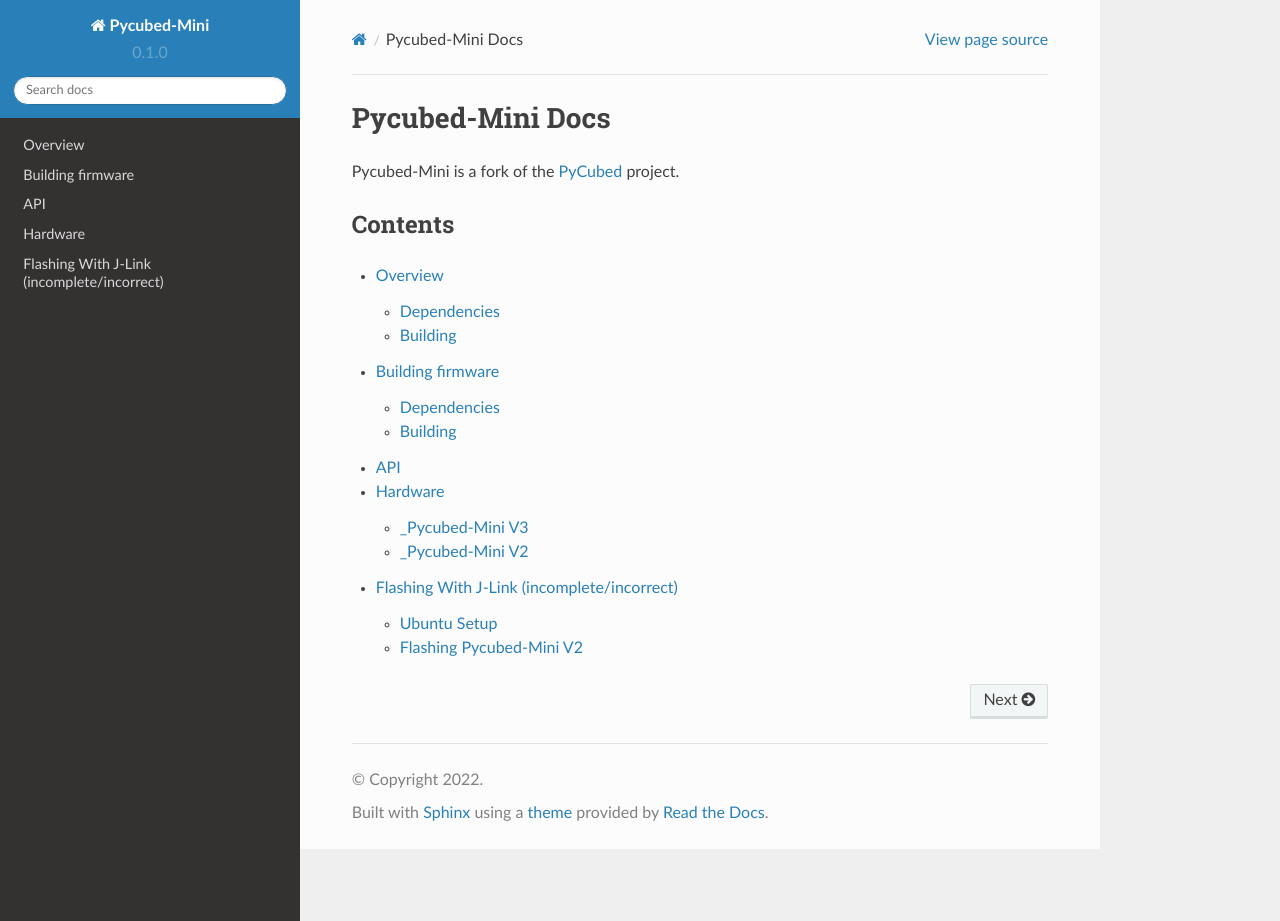
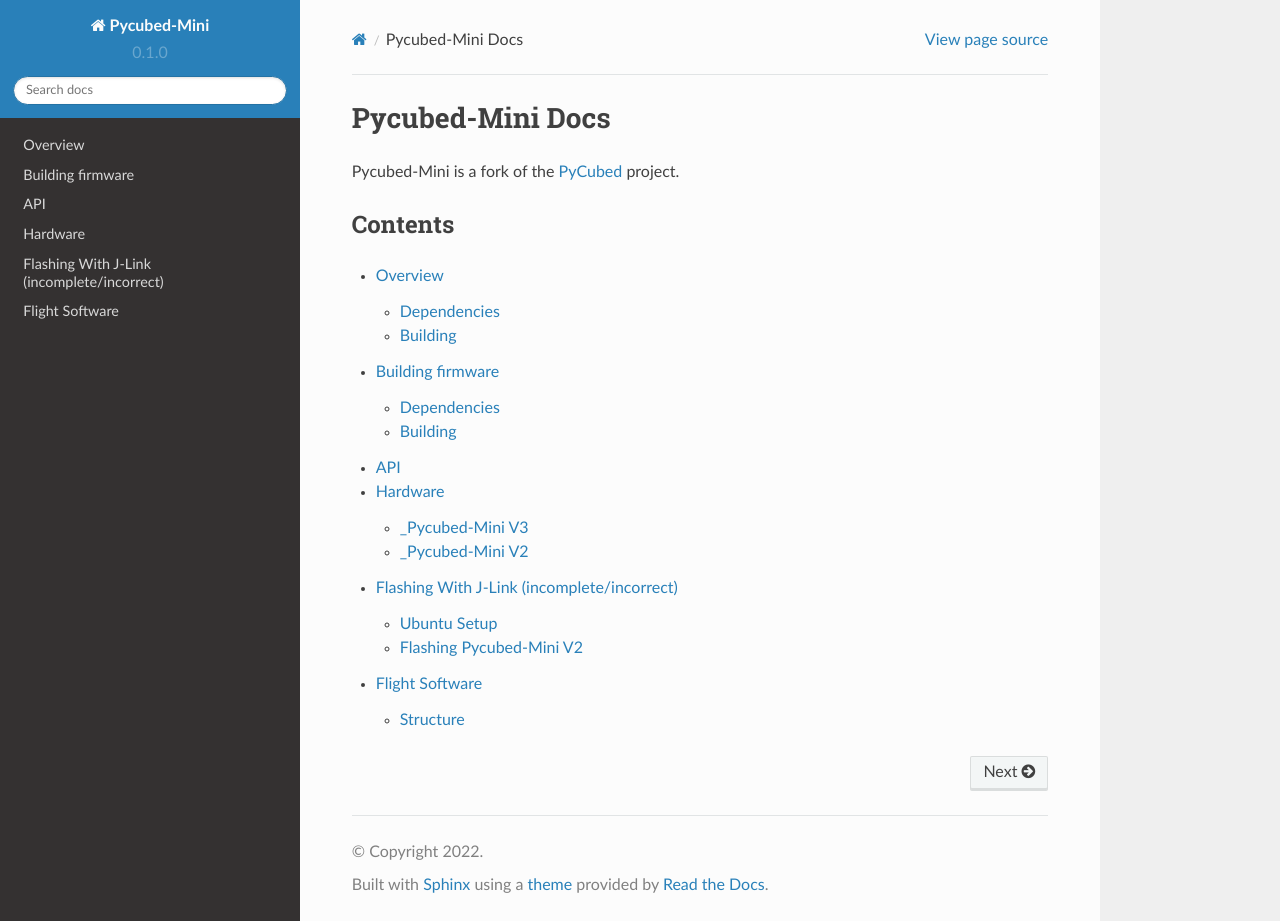
Before and after one commit to PyCubed-Mini/PocketQubeDocs, a Sphinx documentation site: the page built from docs/source/index.rst, in a window 1280 px wide and 921 px high. Built offline with Sphinx 7.4.7 and the Read the Docs theme 2.0.0, drawn with Linux system fonts in a browser that asks for light colours.

Commit message:
Flight Software Explanation

```diff
--- /dev/null
+++ b/docs/source/flight_software.rst
@@ -0,0 +1,10 @@
+Flight Software
+===============
+
+.. _Structure:
+
+Structure
+---------
+
+.. image:: flight_software/hamburger.svg
+    :width: 400
--- a/docs/source/index.rst
+++ b/docs/source/index.rst
@@ -13,3 +13,4 @@
    api
    hardware
    jlink
+   flight_software
--- a/docs/source/jlink.rst
+++ b/docs/source/jlink.rst
@@ -1,5 +1,5 @@
 Flashing With J-Link (incomplete/incorrect)
-====================
+===========================================
 
 Warning! This documentation is incomplete/incorrect.
 
```
Also changed, not shown: docs/source/flight_software/hamburger.svg (added), docs/source/flight_software/hamburger_src.svg (added).
